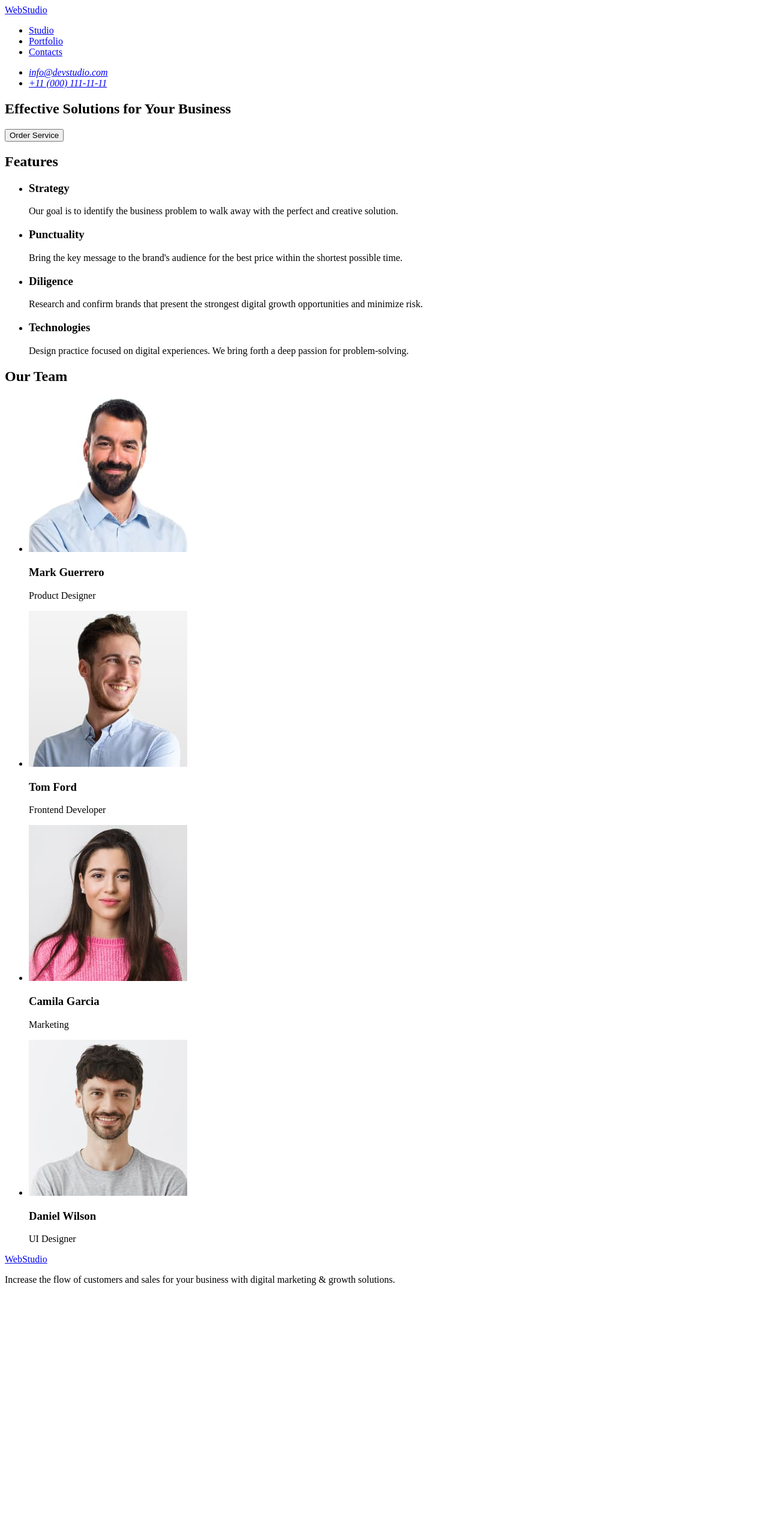
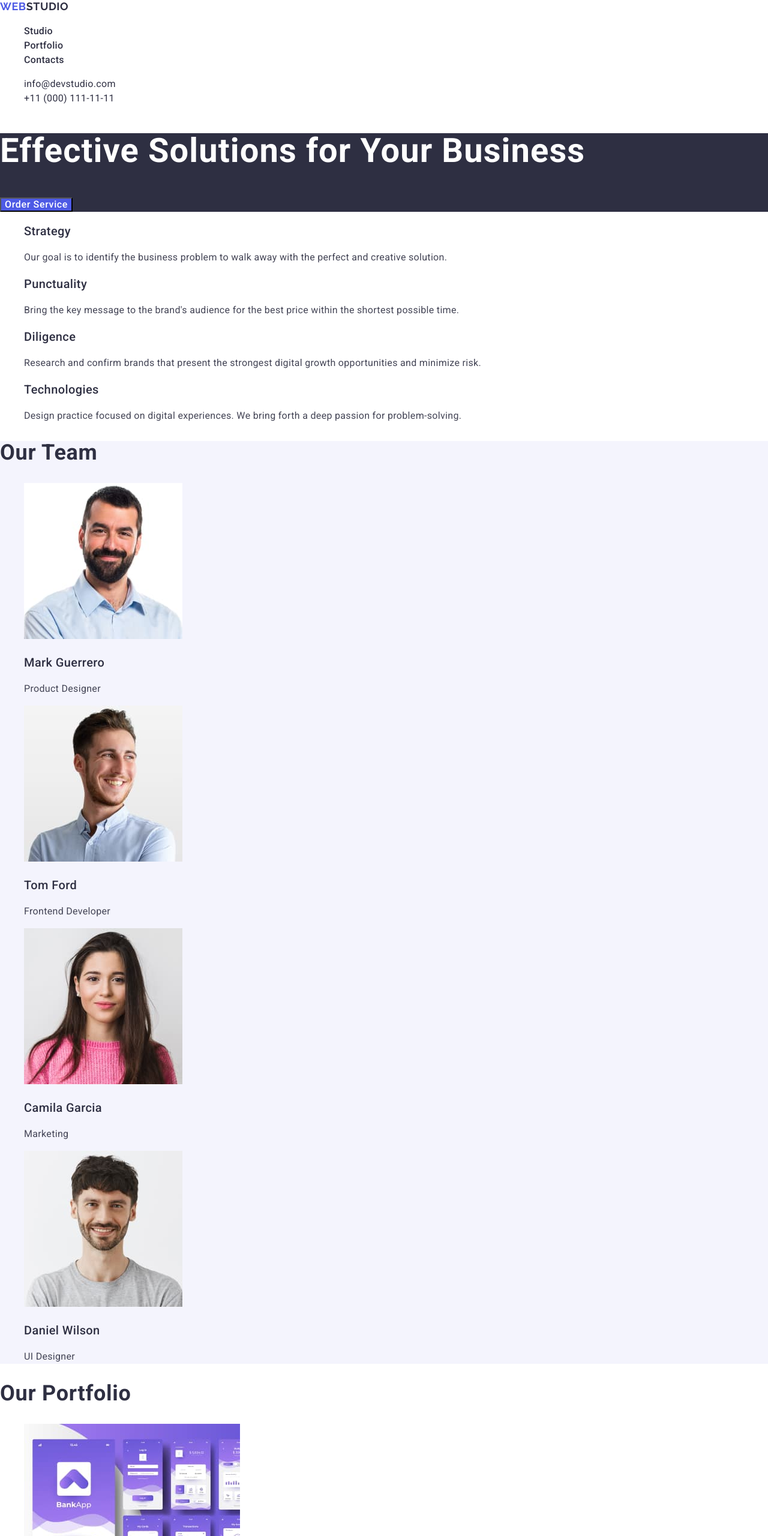
Before and after one commit to Aleksandr-Reznichenko/goit-markup-hw-02, a plain HTML site: page index.html in a window 1280 px wide. Shown: the top 2560 px of the page at 60% size. Before the commit the page ends 2158 px from the top, so only its background shows below. Drawn offline with nearby package versions, Linux system fonts and the light colour scheme.

Commit message:
Update index.html
Added Portfolio section and added class names

```diff
--- a/index.html
+++ b/index.html
@@ -3,23 +3,48 @@
   <head>
     <meta charset="UTF-8" />
     <meta name="viewport" content="width=device-width, initial-scale=1.0" />
+
     <title>Studio</title>
+
+    <link
+      rel="stylesheet"
+      href="https://cdnjs.cloudflare.com/ajax/libs/modern-normalize/2.0.0/modern-normalize.min.css"
+    />
+
+    <link rel="preconnect" href="https://fonts.googleapis.com" />
+    <link rel="preconnect" href="https://fonts.gstatic.com" crossorigin />
+    <link
+      href="https://fonts.googleapis.com/css2?family=Raleway:wght@700&family=Roboto:wght@400;500;700&display=swap"
+      rel="stylesheet"
+    />
+
+    <link rel="stylesheet" href="./css/styles.css" />
   </head>
   <body>
     <!-- Header -->
-    <header>
-      <nav>
-        <a href="./index.html">WebStudio</a>
-        <ul>
-          <li><a href="#">Studio</a></li>
-          <li><a href="#">Portfolio</a></li>
-          <li><a href="#">Contacts</a></li>
+    <header class="header">
+      <nav class="nav">
+        <a class="nav-logo" href="./index.html"
+          ><span class="nav-accent">Web</span>Studio</a
+        >
+        <ul class="nav-list">
+          <li class="nav-item"><a class="nav-link" href="#">Studio</a></li>
+          <li class="nav-item"><a class="nav-link" href="#">Portfolio</a></li>
+          <li class="nav-item"><a class="nav-link" href="#">Contacts</a></li>
         </ul>
       </nav>
-      <address>
-        <ul>
-          <li><a href="mailto:info@devstudio.com">info@devstudio.com</a></li>
-          <li><a href="tel:+110001111111">+11 (000) 111-11-11</a></li>
+      <address class="contact">
+        <ul class="contact-list">
+          <li class="contact-item">
+            <a class="contact-link" href="mailto:info@devstudio.com"
+              >info@devstudio.com</a
+            >
+          </li>
+          <li class="contact-item">
+            <a class="contact-link" href="tel:+110001111111"
+              >+11 (000) 111-11-11</a
+            >
+          </li>
         </ul>
       </address>
     </header>
@@ -27,38 +52,38 @@
     <!-- Main content -->
     <main>
       <!-- Hero -->
-      <section>
-        <h1>Effective Solutions for Your Business</h1>
-        <button type="button">Order Service</button>
+      <section class="hero">
+        <h1 class="hero-title">Effective Solutions for Your Business</h1>
+        <button class="hero-button" type="button">Order Service</button>
       </section>
       <!-- Features -->
-      <section>
-        <h2>Features</h2>
-        <ul>
-          <li>
-            <h3>Strategy</h3>
-            <p>
+      <section class="features">
+        <h2 class="title visually-hidden">Features</h2>
+        <ul class="features-list">
+          <li class="features-item">
+            <h3 class="subtitle">Strategy</h3>
+            <p class="features-text">
               Our goal is to identify the business problem to walk away with the
               perfect and creative solution.
             </p>
           </li>
-          <li>
-            <h3>Punctuality</h3>
-            <p>
+          <li class="features-item">
+            <h3 class="subtitle">Punctuality</h3>
+            <p class="features-text">
               Bring the key message to the brand's audience for the best price
               within the shortest possible time.
             </p>
           </li>
-          <li>
-            <h3>Diligence</h3>
-            <p>
+          <li class="features-item">
+            <h3 class="subtitle">Diligence</h3>
+            <p class="features-text">
               Research and confirm brands that present the strongest digital
               growth opportunities and minimize risk.
             </p>
           </li>
-          <li>
-            <h3>Technologies</h3>
-            <p>
+          <li class="features-item">
+            <h3 class="subtitle">Technologies</h3>
+            <p class="features-text">
               Design practice focused on digital experiences. We bring forth a
               deep passion for problem-solving.
             </p>
@@ -66,49 +91,125 @@
         </ul>
       </section>
       <!-- Team -->
-      <section>
-        <h2>Our Team</h2>
-        <ul>
-          <li>
+      <section class="team">
+        <h2 class="title">Our Team</h2>
+        <ul class="team-list">
+          <li class="team-item">
             <img
               src="./images/team/mark-guerrero.jpg"
-              alt="Mark Guerrero"
+              alt="Mark Guerrero avatar"
               width="264"
+              height="260"
             />
-            <h3>Mark Guerrero</h3>
-            <p>Product Designer</p>
+            <h3 class="subtitle">Mark Guerrero</h3>
+            <p class="team-text">Product Designer</p>
           </li>
-          <li>
-            <img src="./images/team/tom-ford.jpg" alt="Tom Ford" width="264" />
-            <h3>Tom Ford</h3>
-            <p>Frontend Developer</p>
+          <li class="team-item">
+            <img
+              src="./images/team/tom-ford.jpg"
+              alt="Tom Ford avatar"
+              width="264"
+              height="260"
+            />
+            <h3 class="subtitle">Tom Ford</h3>
+            <p class="team-text">Frontend Developer</p>
           </li>
-          <li>
+          <li class="team-item">
             <img
               src="./images/team/camila-garcia.jpg"
-              alt="Camila Garcia"
+              alt="Camila Garcia avatar"
               width="264"
+              height="260"
             />
-            <h3>Camila Garcia</h3>
-            <p>Marketing</p>
+            <h3 class="subtitle">Camila Garcia</h3>
+            <p class="team-text">Marketing</p>
           </li>
-          <li>
+          <li class="team-item">
             <img
               src="./images/team/daniel-wilson.jpg"
-              alt="Daniel Wilson"
+              alt="Daniel Wilson avatar"
               width="264"
+              height="260"
             />
-            <h3>Daniel Wilson</h3>
-            <p>UI Designer</p>
+            <h3 class="subtitle">Daniel Wilson</h3>
+            <p class="team-text">UI Designer</p>
+          </li>
+        </ul>
+      </section>
+      <!-- Portfolio -->
+      <section class="portfolio">
+        <h2 class="title">Our Portfolio</h2>
+        <ul class="portfolio-list">
+          <li class="portfolio-item">
+            <img
+              src="./images/portfolio/banking-app.jpg"
+              alt="BankApp mobile application interface"
+              width="360"
+              height="300"
+            />
+            <h3 class="subtitle">Banking App</h3>
+            <p class="portfolio-text">App</p>
+          </li>
+          <li class="portfolio-item">
+            <img
+              src="./images/portfolio/cashless-payment.jpg"
+              alt="A phone scanning a QR code on another device"
+              width="360"
+              height="300"
+            />
+            <h3 class="subtitle">Cashless Payment</h3>
+            <p class="portfolio-text">Marketing</p>
+          </li>
+          <li class="portfolio-item">
+            <img
+              src="./images/portfolio/meditation-app.jpg"
+              alt="Laptop and phone"
+              width="360"
+              height="300"
+            />
+            <h3 class="subtitle">Meditation App</h3>
+            <p class="portfolio-text">App</p>
+          </li>
+          <li class="portfolio-item">
+            <img
+              src="./images/portfolio/taxi-service.jpg"
+              alt="Interior of a black car"
+              width="360"
+              height="300"
+            />
+            <h3 class="subtitle">Taxi Service</h3>
+            <p class="portfolio-text">Marketing</p>
+          </li>
+          <li class="portfolio-item">
+            <img
+              src="./images/portfolio/screen-illustrationsjpg.jpg"
+              alt="Four wallpaper options for the phone screen"
+              width="360"
+              height="300"
+            />
+            <h3 class="subtitle">Screen Illustrations</h3>
+            <p class="portfolio-text">Design</p>
+          </li>
+          <li class="portfolio-item">
+            <img
+              src="./images/portfolio/online-courses.jpg"
+              alt="Girl listening to music in headphones on the phone"
+              width="360"
+              height="300"
+            />
+            <h3 class="subtitle">Online Courses</h3>
+            <p class="portfolio-text">Marketing</p>
           </li>
         </ul>
       </section>
     </main>
 
     <!-- Footer -->
-    <footer>
-      <a href="./index.html">WebStudio</a>
-      <p>
+    <footer class="footer">
+      <a class="footer-logo" href="./index.html"
+        ><span class="footer-accent">Web</span>Studio</a
+      >
+      <p class="footer-text">
         Increase the flow of customers and sales for your business with digital
         marketing & growth solutions.
       </p>
```
